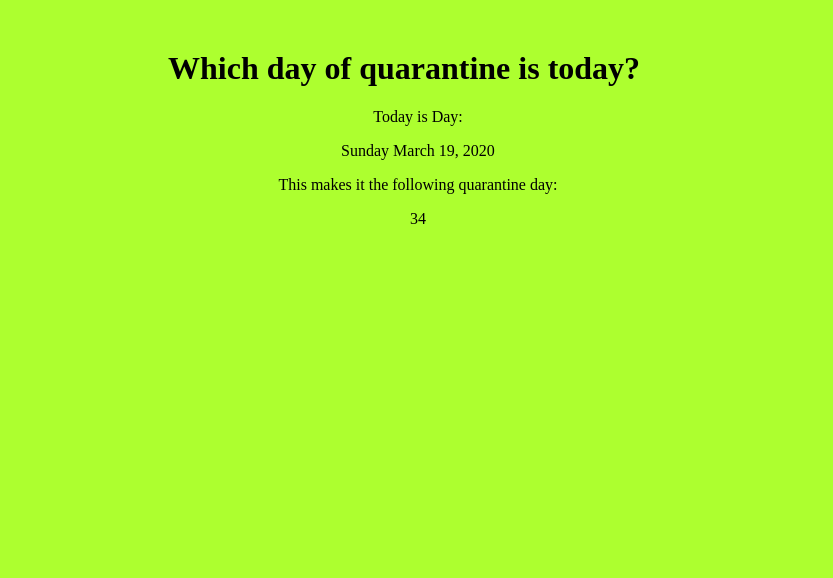
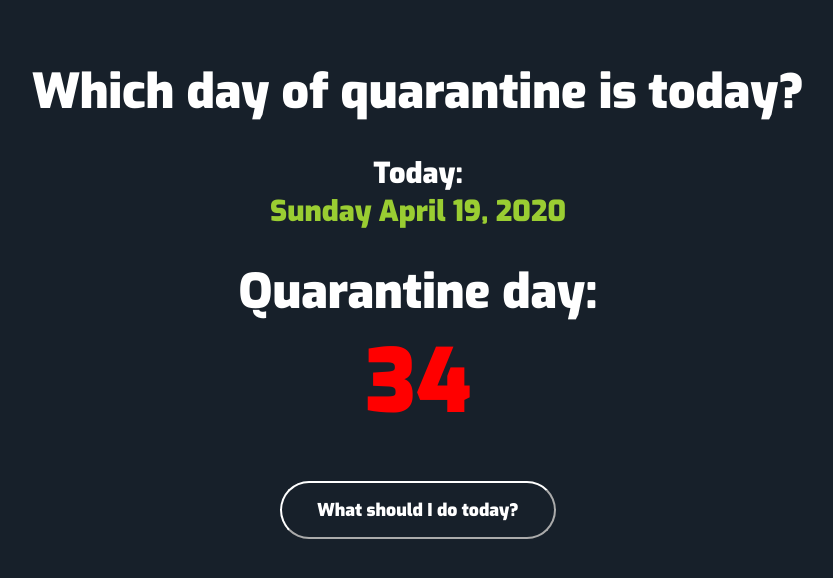
Before and after one commit to SButterbluemchen/QuarantineDays, a PHP site: page /SiteWebCorona.html in a window 1280 px wide. Shown: the top 578 px of the page, without its empty margins (222-1055 px from the left). Run offline with PHP 8.4, Linux system fonts and the light colour scheme.

Commit message:
improved css

```diff
--- a/SiteWebCorona.html
+++ b/SiteWebCorona.html
@@ -10,16 +10,21 @@
 
   <link rel="stylesheet" type="text/css" href="styles.css">
   <script type="text/javascript" src="javascript.js"></script>
+  <link href="https://fonts.googleapis.com/css2?family=Exo:wght@900&family=Roboto:wght@900&display=swap" rel="stylesheet">
 </head>
 
-<body onload="render();">
+<body onload="render()">
 
   <h1>Which day of quarantine is today?</h1>
   <div>
-    <p>Today is Day:</p>
+    <p>Today:</p>
     <p id="currentDate"></p>
   </div>
-  <p>This makes it the following quarantine day:</p>
-  <p id="quarantineDay"></p>
-</bodyonload="script();">
+  <div>
+    <p id="quarantinePhrase">Quarantine day:</p>
+    <p id="quarantineDay"></p>
+  </div>
+  <div id="activity-selector">
+      <button id="activity-button" onclick="displayActivity()">What should I do today?</button>
+  </div>
 </html>
--- a/javascript.js
+++ b/javascript.js
@@ -1,29 +1,10 @@
 function displayDate() {
     const d = new Date();
-    let currentDay = new Array(7);
-        currentDay[0] = "Sunday";
-        currentDay[1] = "Monday";
-        currentDay[2] = "Tuesday";
-        currentDay[3] = "Wednesday";
-        currentDay[4] = "Thursday";
-        currentDay[5] = "Friday";
-        currentDay[6] = "Saturday";
-        let currentDayName = currentDay[d.getDay()];
+    let days = ["Sunday", "Monday", "Tuesday", "Wednesday", "Thursday", "Friday", "Saturday"];
+    let currentDayName = days[d.getDay()];
 
-    let currentMonth = new Array(12);
-        currentMonth[1] = "January";
-        currentMonth[2] = "February";
-        currentMonth[3] = "March";
-        currentMonth[4] = "April";
-        currentMonth[5] = "May";
-        currentMonth[6] = "June";
-        currentMonth[7] = "July";
-        currentMonth[8] = "August";
-        currentMonth[9] = "September";
-        currentMonth[10] = "October";
-        currentMonth[11] = "November";
-        currentMonth[12] = "December";
-        let currentMonthName = currentMonth[d.getMonth()];
+    let months = ["January", "February", "March", "April", "May", "June", "July", "August", "September", "October", "November", "December"]
+        let currentMonthName = months[d.getMonth()];
 
     const currentDate = d.getDate();
     const currentYear = d.getFullYear();
@@ -43,8 +24,29 @@ function displayQuarantineDay() {
     document.getElementById("quarantineDay").innerHTML = quarantineDay;
 }
 
-
 function render() {
     displayDate();
     displayQuarantineDay();
 }
+
+function displayActivity() {
+    let activity = [
+        "Do some sports 🚴‍♀️",
+        "Bake some cookies 🍪",
+        "Have a beer 🍺",
+        "Read a book 📚",
+        "Call your best friend 📱",
+        "Buy a puzzle 🧩",
+        "Clean your windows 🧼",
+        "Take a shower 🛀",
+        "Take a hot bath 🛁"
+    ];
+    const selectedActivity = activity[Math.floor(Math.random()*activity.length)];
+
+
+    let activityElement = document.createElement('p');
+    activityElement.textContent = selectedActivity;
+    activityElement.setAttribute('id', 'activity');
+    document.getElementById("activity-selector").appendChild(activityElement);
+    document.getElementById("activity-button").remove();
+}
--- a/styles.css
+++ b/styles.css
@@ -1,10 +1,66 @@
+*{
+    background-color: #17202A;
+    text-align: center;
+    font-family: 'Exo', sans-serif;
+    color: white;
+    margin: 0px;
+    padding: 0px;
+}
+
 body {
-    background-color: greenyellow;
-    max-width: 500px;
-    margin: auto;
-    margin-top: 50px;
+    margin-top: 60px;
 }
 
 p {
     text-align: center;
+    font-size: 1.8em;
 }
+
+h1  {
+    font-size: 3em;
+    margin-bottom: 30px;
+}
+
+#currentDate {
+    color: yellowgreen;
+}
+
+#quarantineDay {
+    color: red;
+    font-size: 5.5em;
+}
+
+#quarantinePhrase {
+    font-size: 3em;
+    margin-top: 30px;
+}
+
+div {
+    margin: 20px;
+}
+
+button {
+    font-size: 1.1em;
+    border-radius: 35px;
+    padding-top: 15px;
+    padding-bottom: 15px;
+    padding-right: 35px;
+    padding-left: 35px;
+    border-color: white;
+    margin-top: 20px;
+}
+
+#activity-selector {
+    margin-top: 0px;
+    display: flex;
+    justify-content: center;
+}
+
+#activity {
+    margin-top: 30px;
+    background-color: white;
+    color: #17202A;
+    border-radius: 30px;
+    padding: 10px 40px;
+    width: fit-content;
+}
```
